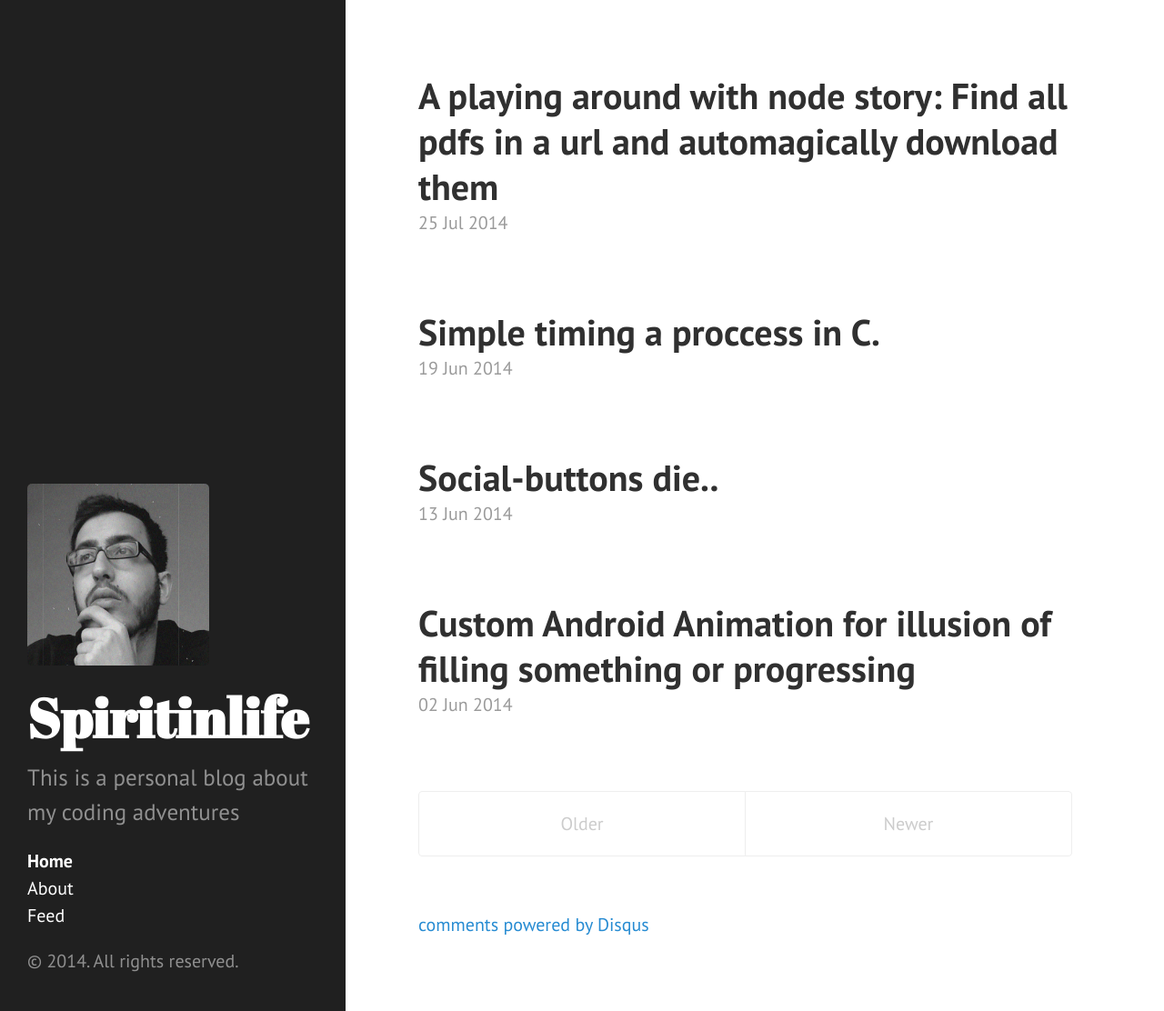
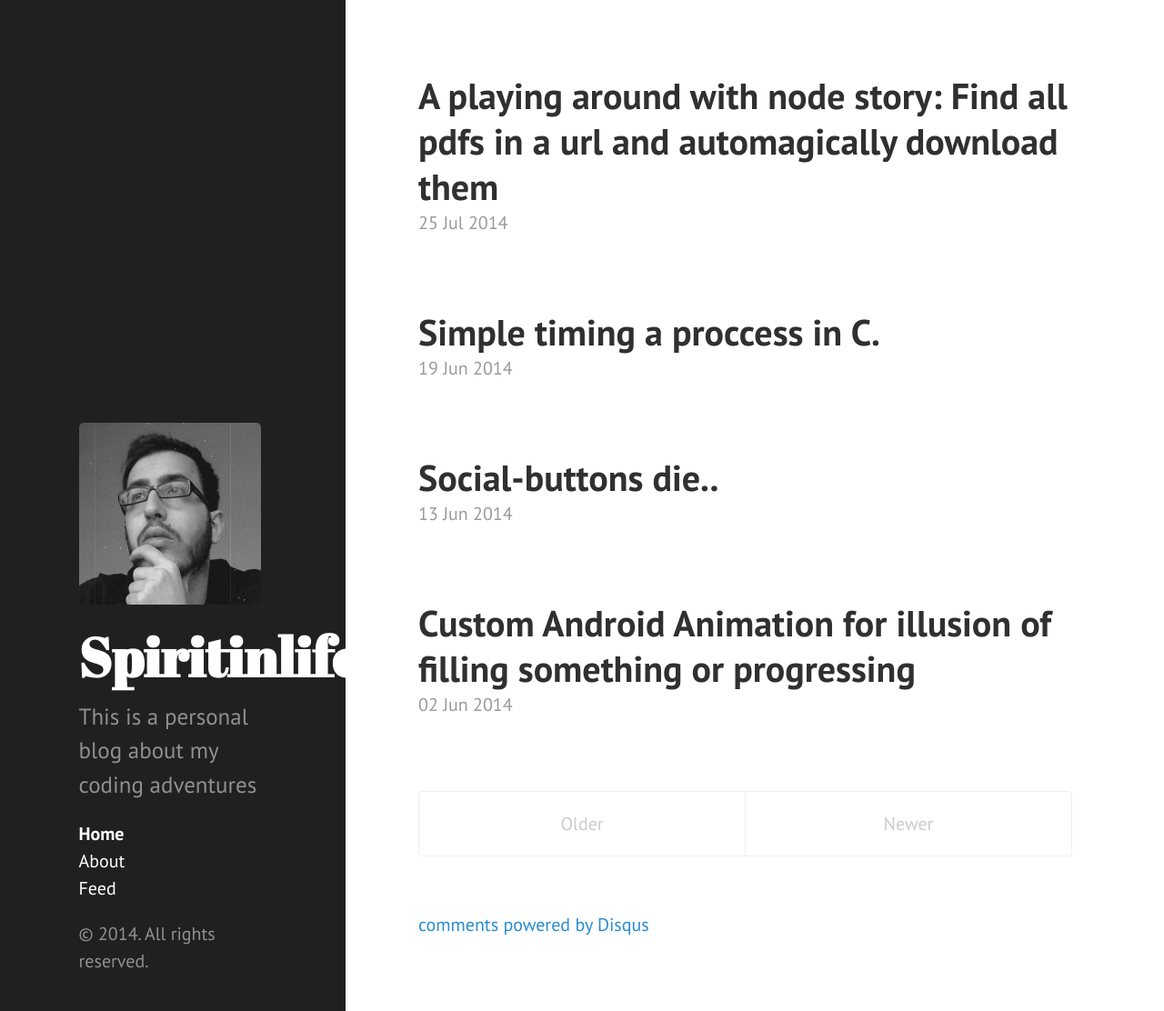
Before and after one commit to spiritinlife/spiritinlife.github.io, a Jekyll site: the page built from index.html, in a window 1280 px wide and 1112 px high. Shown: the whole window at 91% size. Built offline with Jekyll 4.4.1, drawn with Linux system fonts in a browser that asks for light colours; Markdown is read by kramdown in place of the engine named in the settings; the list of posts is cut into pages by our own code; comment, search, counter and statistics services are not loaded.

Commit message:
New start

```diff
--- a/public/css/poole.css
+++ b/public/css/poole.css
@@ -286,7 +286,7 @@ tbody tr:nth-child(odd) th {
  */
 
 .container {
-  max-width: 38rem;
+  width:65%;
   padding-left:  1rem;
   padding-right: 1rem;
   margin-left:  auto;
```
